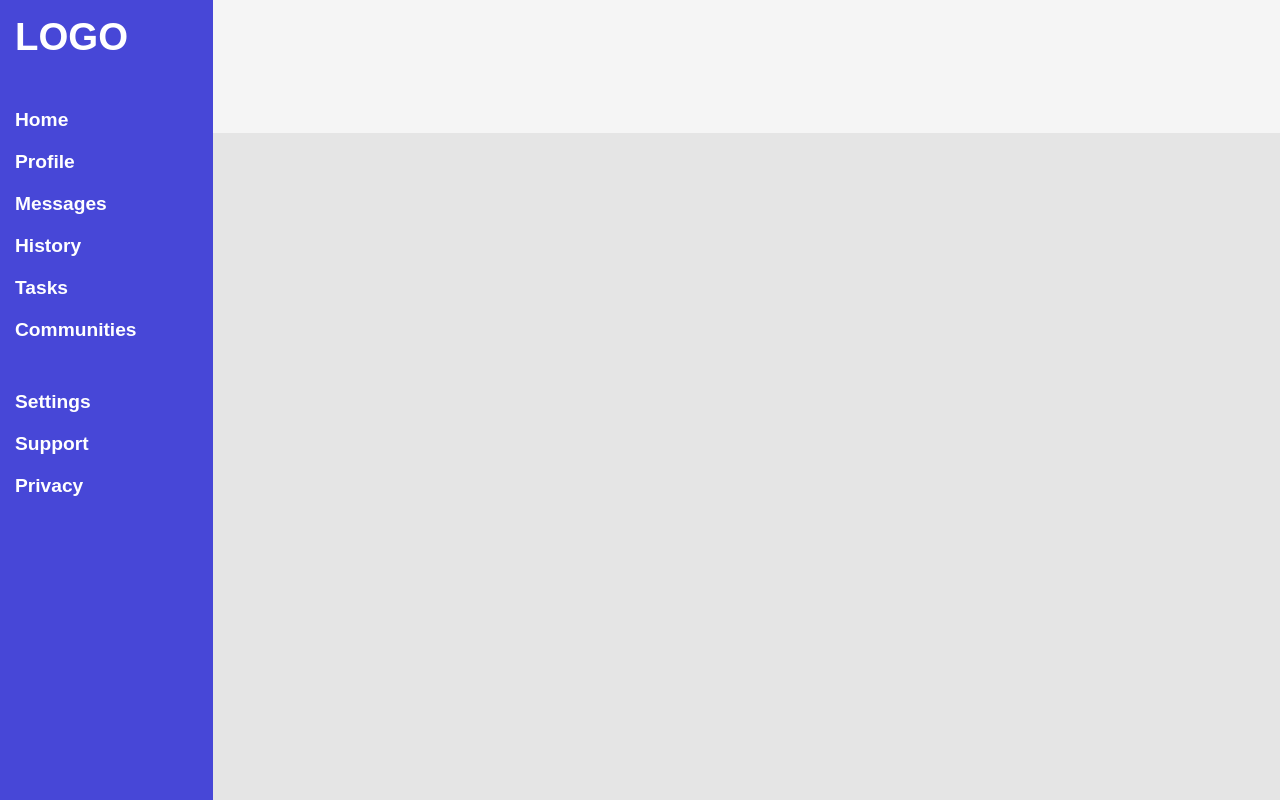
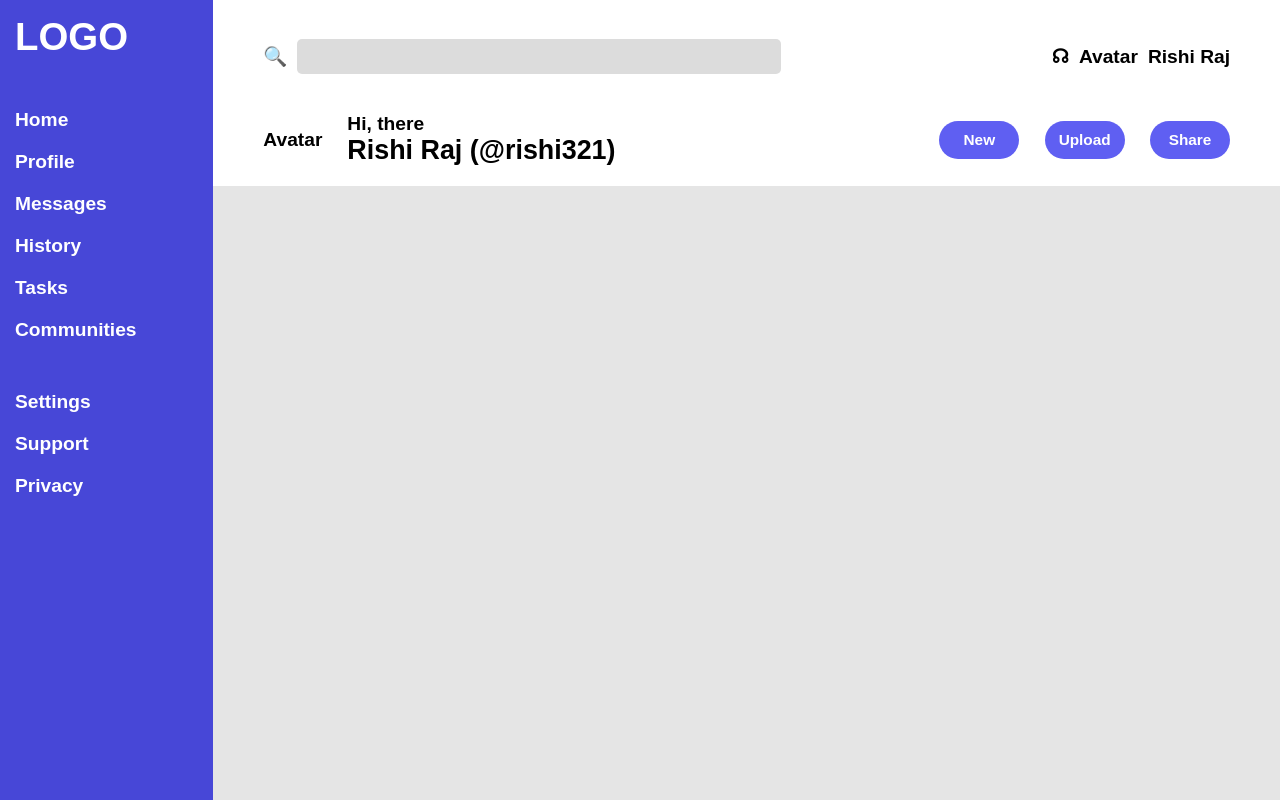
Before and after one commit to Inquisitive-Rishi/admin_dashboard, a plain HTML site: page index.html in a window 1280 px wide. Drawn offline with Linux system fonts and the light colour scheme.

Commit message:
modify header

```diff
--- a/index.html
+++ b/index.html
@@ -28,7 +28,27 @@
                 </ul>
             </div>
         </div>
-        <div class="header"></div>
+        <div class="header">
+            <div class="top">
+                <div class="search-logo">&#128269;</div>
+                <input type="search" id="search-box">
+                <div class="icon">&#x260A;</div>
+                <div class="avatar-top">Avatar</div>
+                <div class="admin-name">Rishi Raj</div>
+            </div>
+            <div class="bottom">
+                <div class="avatar-bottom">Avatar</div>
+                <div class="msg-and-name">
+                    <p>Hi, there</p>
+                    <p>Rishi Raj (@rishi321)</p>
+                </div>
+                <div class="header-btns">
+                <button>New</button>
+                <button>Upload</button>
+                <button>Share</button>
+                </div>
+            </div>
+        </div>
         <div class="main"></div>
     </div>
 </body>
--- a/style.css
+++ b/style.css
@@ -38,10 +38,59 @@
 
 .header {
     display: grid;
-    background-color: rgb(245, 245, 245);
-    grid-column: 2;
-    grid-row: 1;
+    padding: 20px 50px;
+    font-size: 1.2em;
+    font-weight: 800;
+    background-color: rgb(255, 255, 255);
+    grid-template-rows: 1fr 1fr;
 }
+
+.header .top {
+    align-items: center;
+    display: flex;
+    gap: 10px;
+}
+
+.header .bottom {
+    display: flex;
+    gap: 25px;
+    align-items: center;
+    margin-top: 20px;
+}
+
+#search-box {
+    height: 35px;
+    font-size: 1.1em;
+    width: 50%;
+    outline: none;
+    border: none;
+    background-color: rgb(220, 220, 220);
+    margin-right: auto;
+    border-radius: 5px;
+}
+
+.msg-and-name {
+    margin-right: auto;
+}
+
+.msg-and-name p:nth-child(2) {
+    font-size: 1.4em;
+}
+
+.header-btns button {
+    padding: 10px;
+    text-align: center;
+    width: 80px;
+    font-size: 0.8em;
+    font-weight: 900;
+    color: white;
+    border: none;
+    margin-left: 20px;
+    background-color: rgb(95, 95, 242);
+    border-radius: 25px;
+}
+
+
 
 .main {
     display: grid;
```
